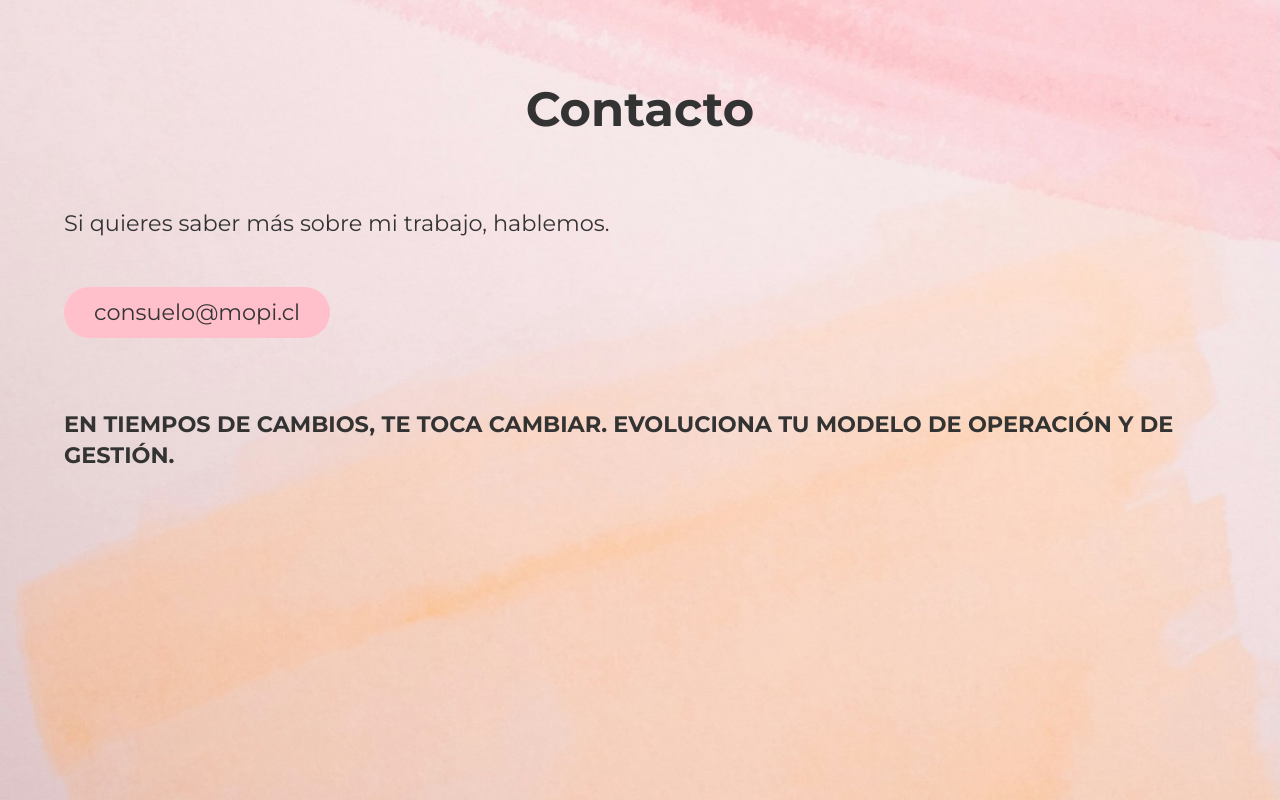
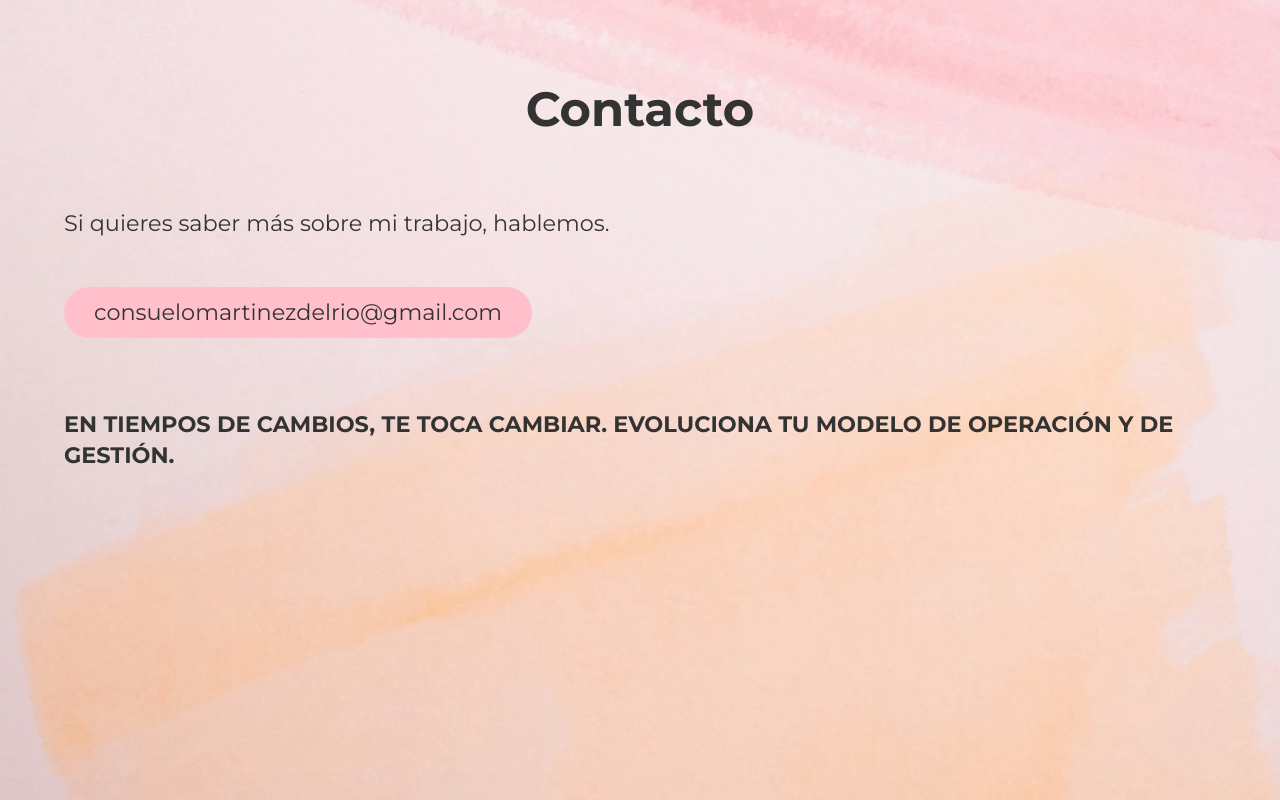
Before and after one commit to gibacache/mopi-cl, a plain HTML site: page public/index.html in a window 1280 px wide. Shown: the part 7584-8384 px from the top of the page. Drawn offline with Linux system fonts and the light colour scheme.

Commit message:
updated email

```diff
--- a/public/index.html
+++ b/public/index.html
@@ -346,7 +346,7 @@
                 <p class="text-large" style="font-size: 3rem; font-weight: 500; "><strong>Contacto</strong></p>
             </div>
             <p class="text-medium">Si quieres saber más sobre mi trabajo, hablemos.</p>
-            <p><a class="email-button text-medium" href="mailto:consuelo@mopi.cl">consuelo@mopi.cl</a></p>
+            <p><a class="email-button text-medium" href="mailto:consuelomartinezdelrio@gmail.com">consuelomartinezdelrio@gmail.com</a></p>
             <p class="text-medium"><br><br><strong>EN TIEMPOS DE CAMBIOS, TE TOCA CAMBIAR. EVOLUCIONA TU MODELO DE OPERACIÓN Y DE GESTIÓN.</strong></p>
         </section>
     </main>
```
Also changed, not shown: 1 other file.
